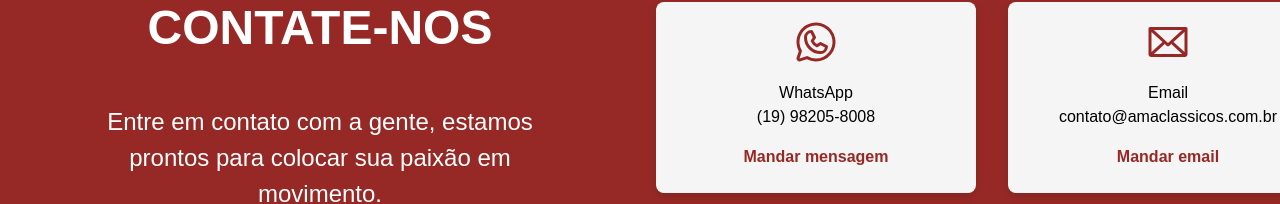
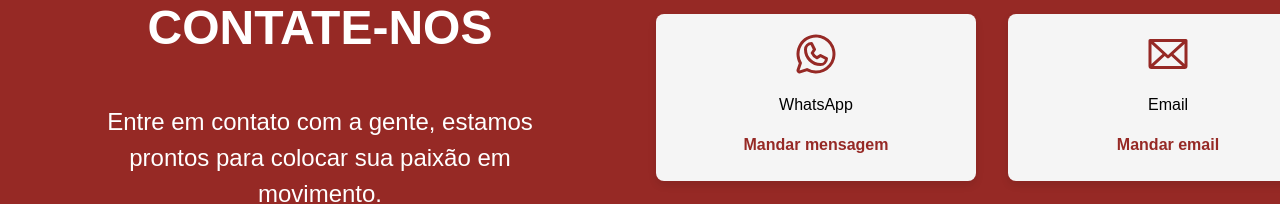
Before and after one commit to RafaelBerger/amaclassicos, a React (Vite) app: page /catalogo in a window 1280 px wide. Shown: the part 501-705 px from the top of the page. Built offline with nearby package versions, Linux system fonts and the light colour scheme; no server answers.

Commit message:
api integrada no footer e contato para puxar as infos de contato, e func de format de cel criada

```diff
--- a/src/components/Card.tsx
+++ b/src/components/Card.tsx
@@ -4,7 +4,7 @@ import type { IconProps } from "@phosphor-icons/react";
 interface CardProps {
   Icon: React.FC<IconProps>;
   comunicationMethod: string;
-  comunicationInfo: string;
+  comunicationInfo: string | undefined;
   buttonText: string;
   href: string;
 }
--- a/src/components/Contact.tsx
+++ b/src/components/Contact.tsx
@@ -1,8 +1,17 @@
+import { getInfos } from "../api/queries";
 import "../styles/contact.css";
+import { formatPhoneBR } from "../utils/formatPhone";
 import Card from "./Card";
 import { WhatsappLogoIcon, EnvelopeIcon } from "@phosphor-icons/react";
+import { useEffect, useState } from "react";
 
 function Contact() {
+  const [infos, setInfos] = useState<Infos | null>(null);
+
+  useEffect(() => {
+    getInfos().then(setInfos);
+  }, []);
+
   return (
     <div className="contact_container" id="contato">
       <div className="contact_text">
@@ -16,16 +25,16 @@ function Contact() {
         <Card
           Icon={WhatsappLogoIcon}
           comunicationMethod="WhatsApp"
-          comunicationInfo="(19) 98205-8008"
+          comunicationInfo={formatPhoneBR(infos?.numeroDoWhatsapp)}
           buttonText="Mandar mensagem"
-          href="https://wa.me/5519982058008"
+          href={`https://wa.me/${infos?.numeroDoWhatsapp}`}
         />
         <Card
           Icon={EnvelopeIcon}
           comunicationMethod="Email"
-          comunicationInfo="contato@amaclassicos.com.br"
+          comunicationInfo={infos?.emailDeContato}
           buttonText="Mandar email"
-          href="mailto:contato@amaclassicos.com.br"
+          href={`mailto:${infos?.emailDeContato}`}
         />
       </div>
     </div>
--- a/src/components/Footer.tsx
+++ b/src/components/Footer.tsx
@@ -1,4 +1,6 @@
 import { Link } from "react-router-dom";
+import { getInfos } from "../api/queries";
+import { formatPhoneBR } from "../utils/formatPhone";
 import "../styles/footer.css";
 import {
   FacebookLogoIcon,
@@ -6,9 +8,15 @@ import {
   LinkedinLogoIcon,
   TiktokLogoIcon,
 } from "@phosphor-icons/react";
+import { useEffect, useState } from "react";
 
 function Footer() {
   const year = new Date().getFullYear();
+  const [infos, setInfos] = useState<Infos | null>(null);
+
+  useEffect(() => {
+    getInfos().then(setInfos);
+  }, []);
 
   return (
     <>
@@ -35,8 +43,8 @@ function Footer() {
               <h4>Meios de contato</h4>
             </div>
             <div className="footer_contact_content">
-              <p>(19) 98205-8008</p>
-              <p>contato@amaclassicos.com.br</p>
+              <p>{formatPhoneBR(infos?.numeroDoWhatsapp)}</p>
+              <p>{infos?.emailDeContato}</p>
             </div>
           </div>
 
--- a/src/pages/Catalogo.tsx
+++ b/src/pages/Catalogo.tsx
@@ -26,7 +26,7 @@ function Catalogo() {
   }, [location]);
 
   console.log(infos);
-
+  // CONTINUAR A INTEGRAR A API, FALTA COLOCAR O CEL E EMAIL DINAMICO E FAZER A QUERY E LOGICA DO SLUG
   return (
     <>
       <Navbar />
--- /dev/null
+++ b/src/utils/formatPhone.ts
@@ -0,0 +1,24 @@
+export function formatPhoneBR(phone: string | undefined) {
+    // remove tudo que não for número
+    const cleaned = phone?.replace(/\D/g, "");
+
+    // remove o código do país (55), se existir
+    const withoutCountry = cleaned?.startsWith("55")
+      ? cleaned.slice(2)
+      : cleaned;
+
+    const ddd = withoutCountry?.slice(0, 2);
+    const number = withoutCountry?.slice(2);
+
+    if (number?.length === 9) {
+      // celular
+      return `(${ddd}) ${number?.slice(0, 5)}-${number?.slice(5)}`;
+    }
+
+    if (number?.length === 8) {
+      // fixo
+      return `(${ddd}) ${number?.slice(0, 4)}-${number?.slice(4)}`;
+    }
+
+    return phone;
+  }
```
